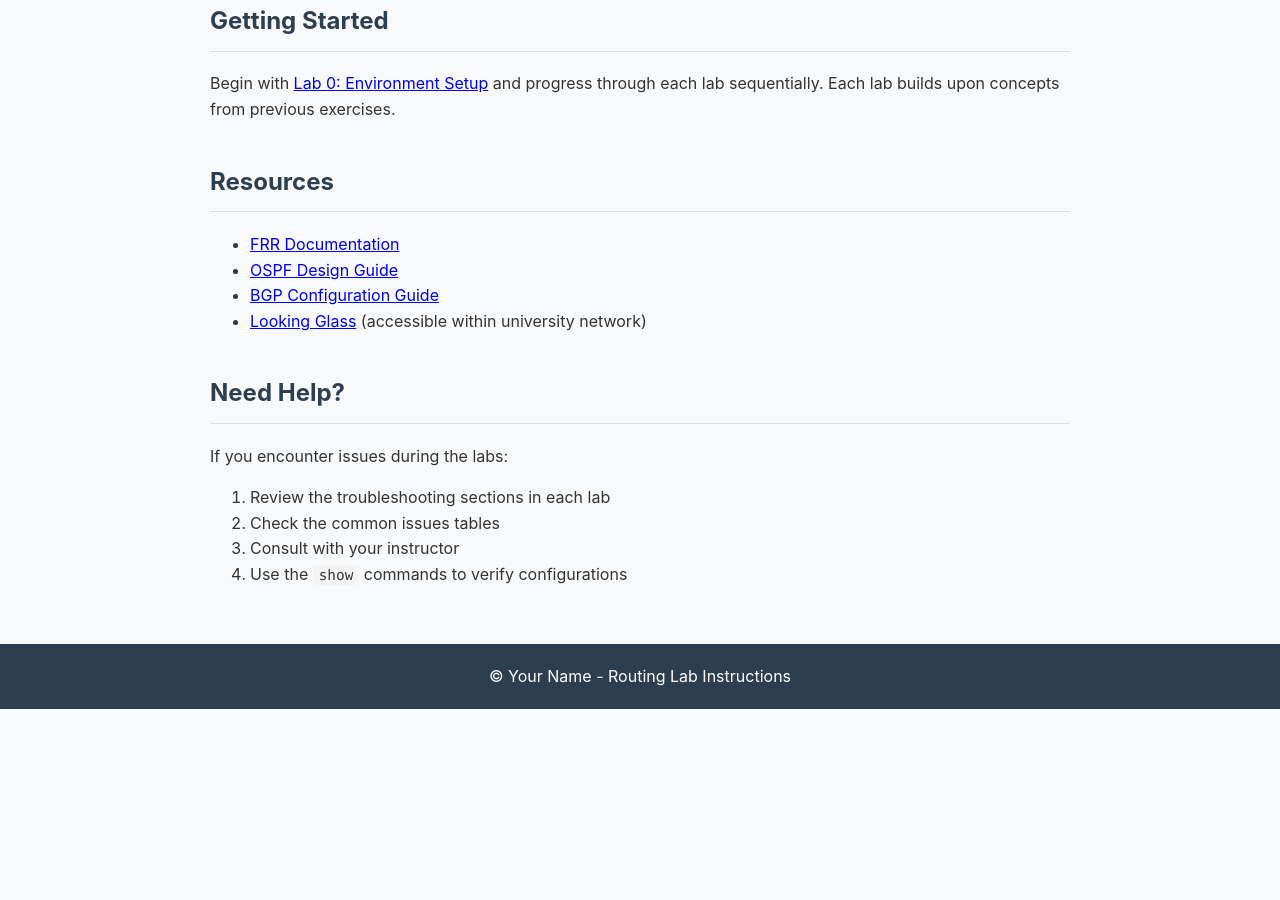
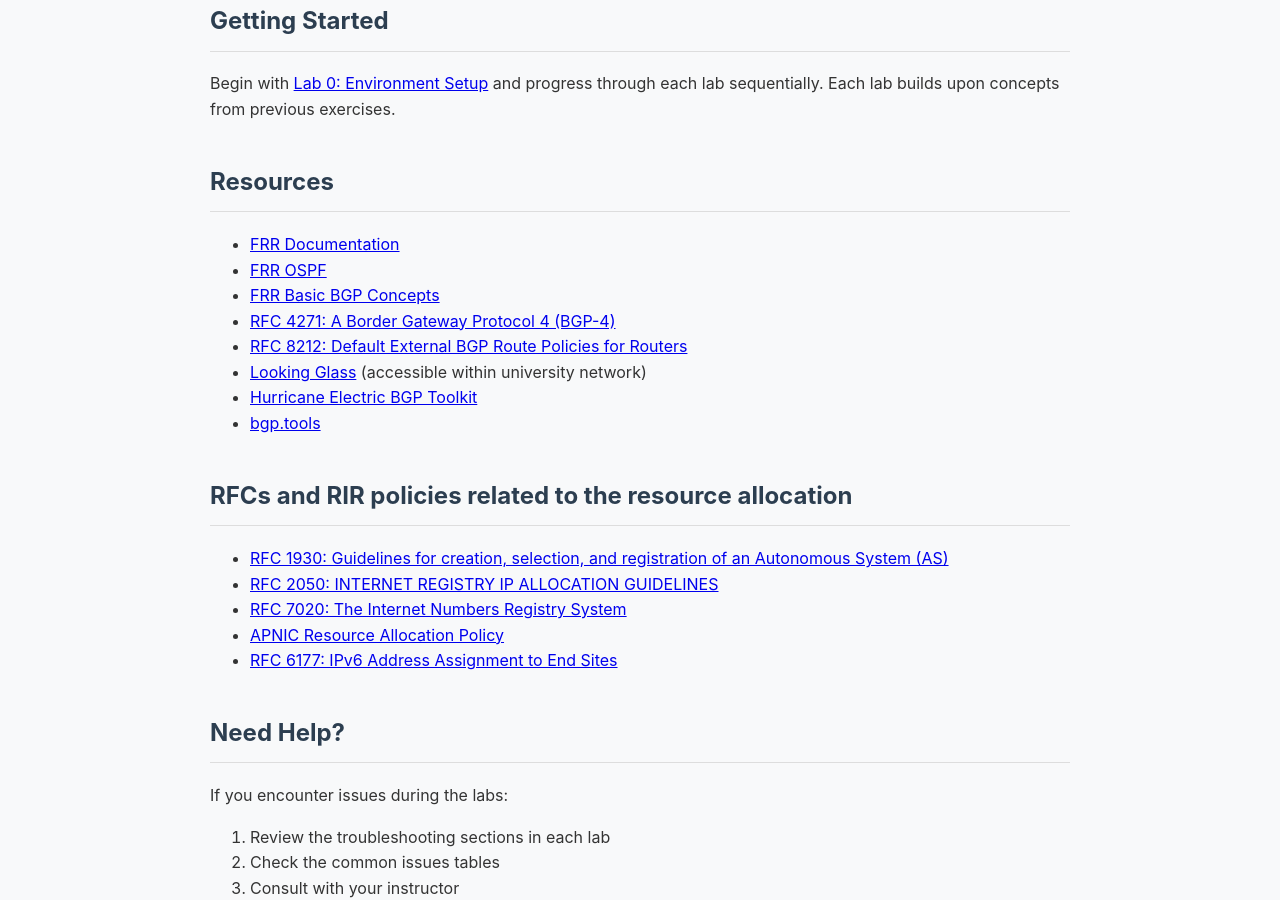
Before and after one commit to xxfwin/routing-lab, a Jekyll site: the page built from index.md, in a window 1280 px wide and 900 px high, scrolled down 1365 px. Built offline with Jekyll 4.4.1, drawn with Linux system fonts in a browser that asks for light colours; before the commit the page ends 2074 px from its top, so only the background shows below that.

Commit message:
Fix typo and update documentation link and the rfcs

```diff
--- a/index.md
+++ b/index.md
@@ -40,14 +40,26 @@ Before starting the labs, ensure you have:
 
 ## Getting Started
 
-Begin with [Lab 0: Environment Setup](/labs/lab-0) and progress through each lab sequentially. Each lab builds upon concepts from previous exercises.
+Begin with [Lab 0: Environment Setup](/routing-lab/labs/lab-0) and progress through each lab sequentially. Each lab builds upon concepts from previous exercises.
 
 ## Resources
 
 - [FRR Documentation](https://docs.frrouting.org/)
-- [OSPF Design Guide](https://www.cisco.com/c/en/us/support/docs/ip/open-shortest-path-first-ospf/7039-1.html)
-- [BGP Configuration Guide](https://www.cisco.com/c/en/us/support/docs/ip/border-gateway-protocol-bgp/26634-bgp-toc.html)
+- [FRR OSPF](https://docs.frrouting.org/en/latest/ospfd.html)
+- [FRR Basic BGP Concepts](https://docs.frrouting.org/en/latest/bgp.html#basic-concepts)
+- [RFC 4271: A Border Gateway Protocol 4 (BGP-4)](https://datatracker.ietf.org/doc/html/rfc4271)
+- [RFC 8212: Default External BGP Route Policies for Routers](https://datatracker.ietf.org/doc/html/rfc8212)
 - [Looking Glass](http://151.158.219.14) (accessible within university network)
+- [Hurricane Electric BGP Toolkit](https://bgp.he.net/)
+- [bgp.tools](https://bgp.tools/)
+
+## RFCs and RIR policies related to the resource allocation
+
+- [RFC 1930: Guidelines for creation, selection, and registration of an Autonomous System (AS)](https://datatracker.ietf.org/doc/html/rfc1930)
+- [RFC 2050: INTERNET REGISTRY IP ALLOCATION GUIDELINES](https://datatracker.ietf.org/doc/html/rfc2050)
+- [RFC 7020: The Internet Numbers Registry System](https://datatracker.ietf.org/doc/html/rfc7020)
+- [APNIC Resource Allocation Policy](https://www.apnic.net/community/policy/resources)
+- [RFC 6177: IPv6 Address Assignment to End Sites](https://datatracker.ietf.org/doc/html/rfc6177)
 
 ## Need Help?
 
```
Also changed, not shown: other parts of index.md (+4 -4 lines).
